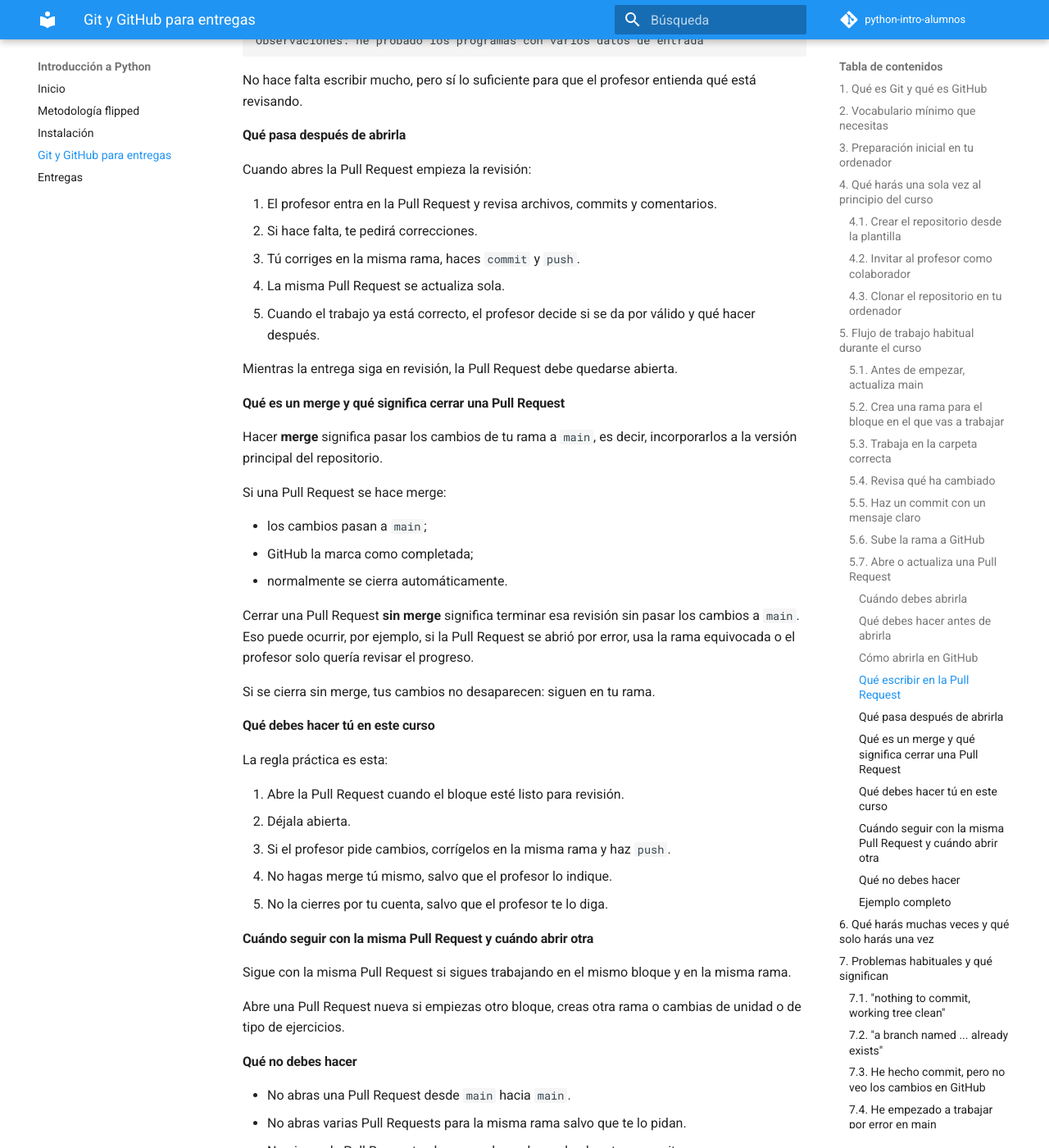
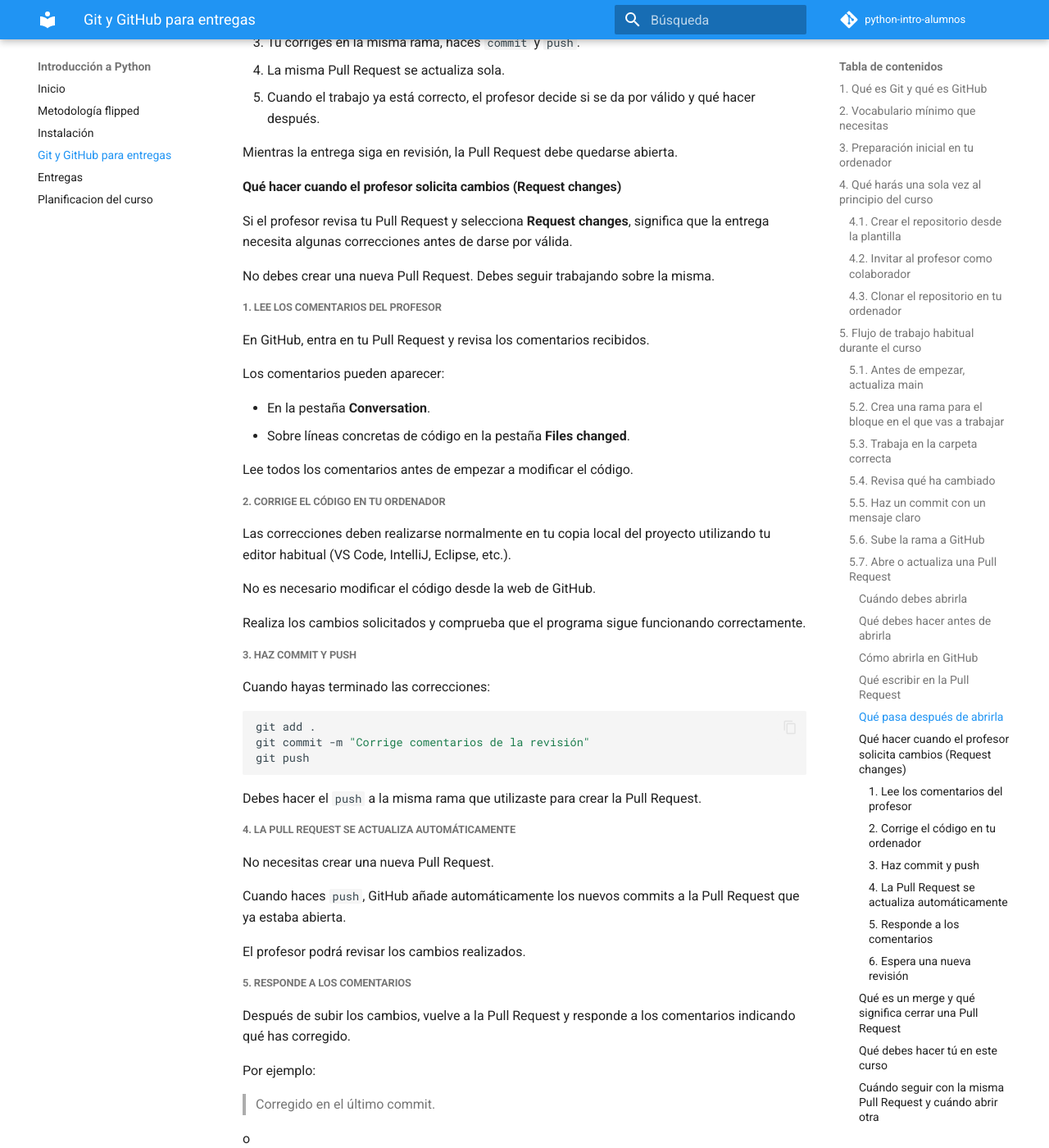
Before and after one commit to victoria-nr/python-intro-alumnos, an MkDocs documentation site: the page built from docs/git-github-entregas.md, in a window 1280 px wide and 1400 px high, scrolled down 6340 px. Shown: the whole window at 82% size. Built offline with MkDocs 1.6.1 and Material for MkDocs 9.7.7, drawn with Linux system fonts in a browser that asks for light colours; comment, search, counter and statistics services are not loaded; some of the changed text lies outside the part shown.

Commit message:
1) Publicación URL repo plantilla entregas 2) Actualización entregas (Request review en PR) 3) Actualización instalación con detalles sobre conf. de Git 4) Añadida planificación

````diff
--- a/docs/git-github-entregas.md
+++ b/docs/git-github-entregas.md
@@ -48,22 +48,6 @@
 
 Si todavía no has instalado Git, revisa primero [Instalación](instalacion.md).
 
-Una vez instalado, abre una terminal y configura tu nombre y correo una sola vez:
-
-```bash
-git config --global user.name "Nombre Apellido"
-git config --global user.email "tu_correo@example.com"
-```
-
-Puedes comprobarlo con:
-
-```bash
-git config --global --list
-```
-
-Usa un correo que reconozcas y que puedas asociar con tu cuenta de GitHub.
-
-Si al clonar o al hacer `push` GitHub te pide iniciar sesión, es normal. Sigue la ventana del navegador o de Visual Studio Code y completa el acceso.
 
 ## 4. Qué harás una sola vez al principio del curso
 
@@ -233,9 +217,10 @@
 1. Entra en tu repositorio en GitHub.
 2. Si aparece el aviso **Compare & pull request**, púlsalo.
 3. Si no aparece, entra en **Pull requests** y pulsa **New pull request**.
-4. Revisa que la rama base sea `main` y que la rama de comparación sea tu rama, por ejemplo `u01-introduccion-python-practicar`.
-5. Comprueba que en la vista previa aparecen los archivos correctos.
-6. Pulsa **Create pull request**.
+4. En la Pull Request → panel derecho → Reviewers → selecciona el usuario de tu profesor. Este paso es muy importante.
+5. Revisa que la rama base sea `main` y que la rama de comparación sea tu rama, por ejemplo `u01-introduccion-python-practicar`.
+6. Comprueba que en la vista previa aparecen los archivos correctos.
+7. Pulsa **Create pull request**.
 
 #### Qué escribir en la Pull Request
 
@@ -271,6 +256,79 @@
 5. Cuando el trabajo ya está correcto, el profesor decide si se da por válido y qué hacer después.
 
 Mientras la entrega siga en revisión, la Pull Request debe quedarse abierta.
+
+#### Qué hacer cuando el profesor solicita cambios (Request changes)
+
+Si el profesor revisa tu Pull Request y selecciona **Request changes**, significa que la entrega necesita algunas correcciones antes de darse por válida.
+
+No debes crear una nueva Pull Request. Debes seguir trabajando sobre la misma.
+
+##### 1. Lee los comentarios del profesor
+
+En GitHub, entra en tu Pull Request y revisa los comentarios recibidos.
+
+Los comentarios pueden aparecer:
+
+- En la pestaña **Conversation**.
+- Sobre líneas concretas de código en la pestaña **Files changed**.
+
+Lee todos los comentarios antes de empezar a modificar el código.
+
+##### 2. Corrige el código en tu ordenador
+
+Las correcciones deben realizarse normalmente en tu copia local del proyecto utilizando tu editor habitual (VS Code, IntelliJ, Eclipse, etc.).
+
+No es necesario modificar el código desde la web de GitHub.
+
+Realiza los cambios solicitados y comprueba que el programa sigue funcionando correctamente.
+
+##### 3. Haz commit y push
+
+Cuando hayas terminado las correcciones:
+
+```bash
+git add .
+git commit -m "Corrige comentarios de la revisión"
+git push
+```
+
+Debes hacer el `push` a la misma rama que utilizaste para crear la Pull Request.
+
+##### 4. La Pull Request se actualiza automáticamente
+
+No necesitas crear una nueva Pull Request.
+
+Cuando haces `push`, GitHub añade automáticamente los nuevos commits a la Pull Request que ya estaba abierta.
+
+El profesor podrá revisar los cambios realizados.
+
+##### 5. Responde a los comentarios
+
+Después de subir los cambios, vuelve a la Pull Request y responde a los comentarios indicando qué has corregido.
+
+Por ejemplo:
+
+> Corregido en el último commit.
+
+o
+
+> He modificado el método para controlar el caso indicado en la revisión.
+
+Esto ayuda al profesor a localizar rápidamente las correcciones realizadas.
+
+##### 6. Espera una nueva revisión
+
+El profesor volverá a revisar la misma Pull Request.
+
+Puede ocurrir que:
+
+- La entrega quede aprobada.
+- Se soliciten nuevas correcciones.
+
+En este último caso, simplemente repite el mismo proceso: corregir → commit → push → revisión.
+
+> **Importante:** mientras la entrega esté siendo revisada o corregida, la Pull Request debe permanecer abierta. No cierres la Pull Request ni crees una nueva para la misma entrega.
+
 
 #### Qué es un merge y qué significa cerrar una Pull Request
 
--- a/docs/instalacion.md
+++ b/docs/instalacion.md
@@ -1,6 +1,6 @@
 # Instalación del entorno
 
-## Herramientas necesarias
+## 1. Herramientas necesarias
 
 Para este curso usaremos:
 
@@ -9,7 +9,7 @@
 - Git.
 - Una cuenta de GitHub.
 
-## Comprobar Python
+## 2. Python
 
 Abre una terminal y ejecuta:
 
@@ -23,20 +23,212 @@
 python3 --version
 ```
 
-## Comprobar Git
+Si no tienes python instalado deberás instalarlo. Busca cómo hacerlo en fuentes oficiales según tu sistema operativo.
+
+## 3. Git
+
+Antes de empezar a trabajar con Git y GitHub debes instalar Git y configurar tu identidad.
+
+### 3.1 Instalar Git
+
+#### Ubuntu / Linux Mint
+
+```bash
+sudo apt update
+sudo apt install git
+```
+
+#### Windows
+
+Descarga e instala Git desde:
+
+https://git-scm.com/downloads
+
+Durante la instalación puedes dejar las opciones por defecto.
+
+#### Comprobar la instalación
+
+Abre una terminal y ejecuta:
 
 ```bash
 git --version
 ```
 
-## Extensiones recomendadas de VS Code
+Deberías ver una salida similar a:
+
+```text
+git version 2.43.0
+```
+
+---
+
+### 3.2 Configurar tu nombre y correo
+
+Git guarda en cada commit el nombre y correo de la persona que lo realiza.
+
+Configura estos datos una sola vez:
+
+```bash
+git config --global user.name "Nombre Apellido"
+git config --global user.email "tu_correo@example.com"
+```
+
+Por ejemplo:
+
+```bash
+git config --global user.name "Ana García"
+git config --global user.email "ana.garcia@gmail.com"
+```
+
+Puedes comprobar la configuración con:
+
+```bash
+git config --global --list
+```
+
+---
+
+### 3.3 Configurar autenticación SSH con GitHub
+
+Para trabajar con GitHub utilizaremos claves SSH.
+
+De esta forma no tendrás que introducir usuario y contraseña cada vez que hagas `push` o `pull`.
+
+#### Comprobar si ya tienes una clave SSH
+
+Ejecuta:
+
+```bash
+ls -la ~/.ssh
+```
+
+Si aparecen archivos como:
+
+```text
+id_ed25519
+id_ed25519.pub
+```
+
+ya tienes una clave SSH creada.
+
+Si no existen, crea una nueva.
+
+---
+
+#### Crear una nueva clave SSH
+
+Ejecuta:
+
+```bash
+ssh-keygen -t ed25519 -C "tu_correo@example.com"
+```
+
+Por ejemplo:
+
+```bash
+ssh-keygen -t ed25519 -C "ana.garcia@gmail.com"
+```
+
+Cuando pregunte dónde guardar la clave, pulsa simplemente Enter.
+
+Cuando pregunte una contraseña para la clave:
+
+- Puedes dejarla vacía pulsando Enter.
+- O establecer una contraseña adicional para mayor seguridad.
+
+Al finalizar se crearán dos archivos:
+
+```text
+~/.ssh/id_ed25519
+~/.ssh/id_ed25519.pub
+```
+
+---
+
+#### Iniciar el agente SSH
+
+Ejecuta:
+
+```bash
+eval "$(ssh-agent -s)"
+```
+
+Después añade la clave:
+
+```bash
+ssh-add ~/.ssh/id_ed25519
+```
+
+---
+
+#### Copiar la clave pública
+
+Muestra el contenido de la clave pública:
+
+```bash
+cat ~/.ssh/id_ed25519.pub
+```
+
+Obtendrás una línea similar a:
+
+```text
+ssh-ed25519 AAAAC3NzaC1lZDI1NTE5AAAAI... ana.garcia@gmail.com
+```
+
+Copia toda la línea.
+
+---
+
+#### Añadir la clave a GitHub
+
+En GitHub:
+
+1. Haz clic sobre tu foto de perfil.
+2. Ve a **Settings**.
+3. Selecciona **SSH and GPG keys**.
+4. Pulsa **New SSH key**.
+5. Escribe un nombre descriptivo (por ejemplo: *Portátil personal*).
+6. Pega la clave copiada anteriormente.
+7. Pulsa **Add SSH key**.
+
+---
+
+#### Comprobar que funciona
+
+Ejecuta:
+
+```bash
+ssh -T git@github.com
+```
+
+La primera vez aparecerá un mensaje similar a:
+
+```text
+Are you sure you want to continue connecting (yes/no)?
+```
+
+Escribe:
+
+```text
+yes
+```
+
+Si todo está correcto verás algo parecido a:
+
+```text
+Hi usuario! You've successfully authenticated.
+```
+
+
+
+## 4. Extensiones recomendadas de VS Code
 
 - Python.
 - Pylance.
 - Ruff.
 - GitHub Pull Requests and Issues.
 
-## Primer proyecto
+## 5. Primer proyecto
 
 Crea una carpeta de trabajo, ábrela con VS Code y crea un fichero:
 
--- /dev/null
+++ b/docs/planificacion.md
@@ -0,0 +1,139 @@
+# Planificación del módulo y calendario de trabajo
+
+Este documento resume el ritmo de trabajo del módulo: las unidades, las tutorías colectivas del grupo semipresencial y las entregas que se revisarán cada domingo.
+
+## 1. Vista general del curso
+
+A continuación se muestra una planificación temporal de las Unidades de Trabajo y las evaluaciones a lo largo del curso. Esta planificación queda sujeta a posibles modificaciones.
+
+![Planificación Introducción a la programación](assets/images/planificacion_ip.png)
+
+## 2. Reglas de trabajo durante el curso
+
+- La fecha ordinaria de entrega será el domingo por la noche.
+- No habrá entregas entre el 22 de diciembre y el 6 de enero.
+- Las entregas se harán en tu repositorio privado del módulo.
+- Cada unidad tiene dos bloques: ejercicios de `practicar` y ejercicios de `entregar`.
+- Cada bloque se trabaja en su propia rama y con su Pull Request hacia `main` abierta hasta que el profesor indique el cierre.
+- Si un bloque ocupa varias semanas, continúa en la misma rama y Pull Request; no abras una rama nueva cada domingo.
+- Antes de cerrar una Pull Request, completa el archivo `reflexion.md` de la unidad.
+
+## 3. Cómo entregar cada bloque
+
+### Ejercicios de practicar
+
+Trabaja en:
+
+```text
+unidades/uXX-nombre-unidad/ejercicios/practicar/
+```
+
+Rama orientativa:
+
+```text
+uXX-nombre-unidad-practicar
+```
+
+Estos ejercicios sirven para afianzar sintaxis, probar alternativas y localizar errores. Deben contener código ejecutable, commits progresivos y las explicaciones que pida el enunciado.
+
+### Ejercicios de entregar
+
+Trabaja en:
+
+```text
+unidades/uXX-nombre-unidad/ejercicios/entregar/
+```
+
+Rama orientativa:
+
+```text
+uXX-nombre-unidad-entregar
+```
+
+En cada entrega debe quedar claro:
+
+- qué ejercicios has completado;
+- cómo has comprobado los resultados;
+- qué dificultades has tenido y cómo las resolviste;
+- qué uso de IA has realizado, si lo hubo;
+- una reflexión actualizada en `reflexion.md` al finalizar el bloque.
+
+## 4. Tutorías colectivas del grupo semipresencial
+
+Las tutorías serán normalmente online los lunes por la tarde, en el horario habitual del grupo, aproximadamente cada dos semanas. Se dedicarán a desbloquear conceptos, depurar ejemplos y orientar la entrega más próxima; no serán clases teóricas y no sustituyen el trabajo previo que el alumno debe realizar con los apuntes.
+
+| Fecha | Foco de la sesión | Qué conviene traer preparado |
+|---|---|---|
+| 14/09 | 1) Arranque, entorno, repositorio, ramas y Pull Requests <br> 2) Inicio UT1 | Guía de entregas leída y cuenta de GitHub creada, si es posible, con el entorno de trabajo y el repositorio de entregas montado. |
+| 28/09 | 1) UT1: variables, tipos, entrada/salida y lectura de errores <br> 2) Resolución dudas | Primeros ejercicios de `practicar` intentados. Traer dudas ejercicios concretos. |
+| 14/10 | 1) UT2: objetos predefinidos y cadenas. <br> 2) Resolución dudas | Leída la teoría e intentados ejercicios para `practicar`. Traer dudas ejercicios concretos. |
+| 26/10 | 1) UT3: condicionales, bucles y trazado manual. <br>  2) Resolución dudas | Ejercicios para `practicar` `if` hechos. Ejercicios para `practicar` de `while` intentados. Traer algún ejercicio con `if` o `while` que haya dado problemas. |
+| 09/11 | 1) UT3: funciones de librerías y ejercicio de ejemplo <br>  2) Resolución dudas | Ejercicios para `practicar` terminados.  |
+| 16/11 | Cierre de UT3 y dudas antes de la evaluación | Ejercicios para `entregar` casi terminados. Dudas concretas de ejercicios. |
+| 09/12 | 1) UT5: listas, mutabilidad, copias y recorrido <br>  2) Resolución dudas | Ejercicios para `practicar` de listas intentados. |
+| 11/01 | 1) UT5: diccionarios y elección de estructura  <br>  2) Resolución dudas | Ejercicios para `practicar` de diccionarios intentados. |
+| 18/01 | Resolución dudas ejercicios para `entregar` listas y diccionarios | Ejercicios para `entregar` de diccionarios intentados. |
+| 01/02 | 1) UT6: ficheros  <br>  2) Resolución dudas sobre funciones y módulos | Primeros ejercicios para `practicar` con rutas o ficheros intentados. |
+| 15/02 | 1) Ficheros, `pathlib`, `glob` y tratamiento de errores | Primeros ejercicios para `entregar` intentados |
+
+## 5. Entregas semanales
+
+### UT1 - Introducción, entorno y tipos de datos
+
+| Fecha | Tipo | Rama | Entrega prevista |
+|---|---|---|---|
+| 20/09 | Seguimiento de practicar | `u01-introduccion-python-practicar` | Entorno preparado, primer programa, ejecuciones desde terminal y ejercicios iniciales sobre variables y tipos. |
+| 27/09 | Entrega de practicar | `u01-introduccion-python-practicar` | Ejercicios de entrada/salida, conversiones y operadores resueltos y comprobados. |
+| 04/10 | Seguimiento de entregar | `u01-introduccion-python-entregar` | Primeros ejercicios evaluables; deben verse decisiones de tipo, conversiones y pruebas de casos normales y erróneos. |
+| 11/10 | Entrega de entregar | `u01-introduccion-python-entregar` | Bloque evaluable completo, `reflexion.md` actualizado y Pull Request lista para revisión. |
+
+### UT2 - Objetos predefinidos y cadenas de texto
+
+| Fecha | Tipo | Rama | Entrega prevista |
+|---|---|---|---|
+| 18/10 | Entrega de unidad | `u02-objetos-cadenas-practicar` y `u02-objetos-cadenas-entregar` | Ejercicios de métodos, indexación, cortes, formato y validación básica de cadenas. Entrega ambos bloques con su estado real y reflexión de unidad. |
+
+### UT3 - Control de flujo y librerías útiles para sysadmin
+
+| Fecha | Tipo | Rama | Entrega prevista |
+|---|---|---|---|
+| 25/10 | Seguimiento de practicar | `u03-control-flujo-sysadmin-practicar` | Ejercicios condicionales. |
+| 01/11 |  Seguimiento de practicar | `u03-control-flujo-sysadmin-practicar` | Ejercicios bucle while. |
+| 08/11 | Entrega de practicar | `u03-control-flujo-sysadmin-practicar` | Ejercicios bucle for. |
+| 15/11 | Seguimiento de entregar | `u03-control-flujo-sysadmin-entregar` | Ejercicios condicionales con enfoque sysadmin |
+| 22/11 | Entrega de entregar | `u03-control-flujo-sysadmin-entregar` | Ejercicios bucles con enfoque sysadmin.  Documenta lo que quede pendiente. Esta entrega cierra el trabajo ordinario antes de la evaluación.|
+
+
+### UT5 - Estructuras de datos
+
+| Fecha | Tipo | Rama | Entrega prevista |
+|---|---|---|---|
+| 13/12 | Seguimiento de practicar | `u05-estructuras-datos-practicar` | Ejercicios de listas para practicar comenzados. |
+| 20/12 | Seguimiento de practicar | `u05-estructuras-datos-practicar` | Ejercicios de listas para practicar terminados.|
+| 17/01 | Entrega de practicar  | `u05-estructuras-datos-practicar` | Ejercicios de diccionarios para practicar terminados. |
+| 24/01 | Entrega de entregar | `u05-estructuras-datos-entregar` | Ejercicios de listas y diccionarios para entregar. |
+
+### UT6 - Funciones, módulos y ficheros
+
+| Fecha | Tipo | Rama | Entrega prevista |
+|---|---|---|---|
+| 31/01 | Seguimiento de practicar | `u06-funciones-ficheros-practicar` | Ejercicios de funciones con parámetros, retorno y casos de prueba sencillos. |
+| 07/02 | Seguimiento de practicar | `u06-funciones-ficheros-practicar` | Ejercicios de ficheros para practicar. |
+| 14/02 | Entrega de practicar | `u06-funciones-ficheros-practicar` | Ejercicios de sysadmin con glob para practicar. |
+| 21/02 | Entrega de unidad | `u06-funciones-ficheros-entregar` | Bloque final completo: ejercicios de ficheros para entregar|
+
+## 6. Evaluación y cierre
+
+- La evaluación intermedia se sitúa tras el cierre de UT3;
+- UT4 se desarrolla en la formación en empresa y no genera una entrega semanal en el centro.
+
+
+## 7. Recomendación final
+
+1. Lee los apuntes antes de empezar cada bloque.
+2. Resuelve primero los ejercicios de `practicar` y úsalo para detectar qué necesitas repasar.
+3. Haz commits pequeños, con mensajes que expliquen el avance.
+4. Actualiza la Pull Request antes de cada domingo de entrega.
+5. Llega a la tutoría con código probado y dudas concretas.
+
+El progreso semanal es importante: los ejercicios de entregar deben demostrar comprensión del código, no solo producir una salida correcta.
--- a/mkdocs.yml
+++ b/mkdocs.yml
@@ -46,3 +46,4 @@
 - Instalación: instalacion.md
 - Git y GitHub para entregas: git-github-entregas.md
 - Entregas: entregas.md
+- Planificacion del curso: planificacion.md
````
Also changed, not shown: docs/entregas.md (+5 -4 lines), docs/metodologia-flipped.md (+1 -1 lines).
